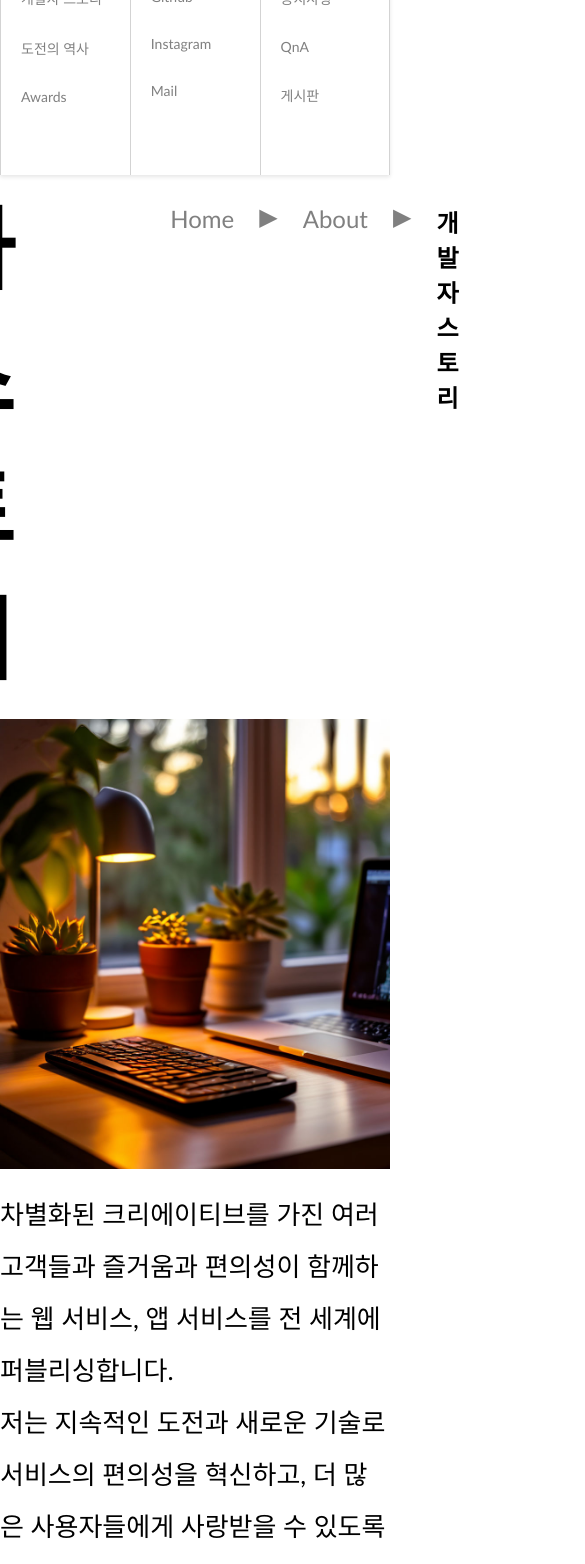
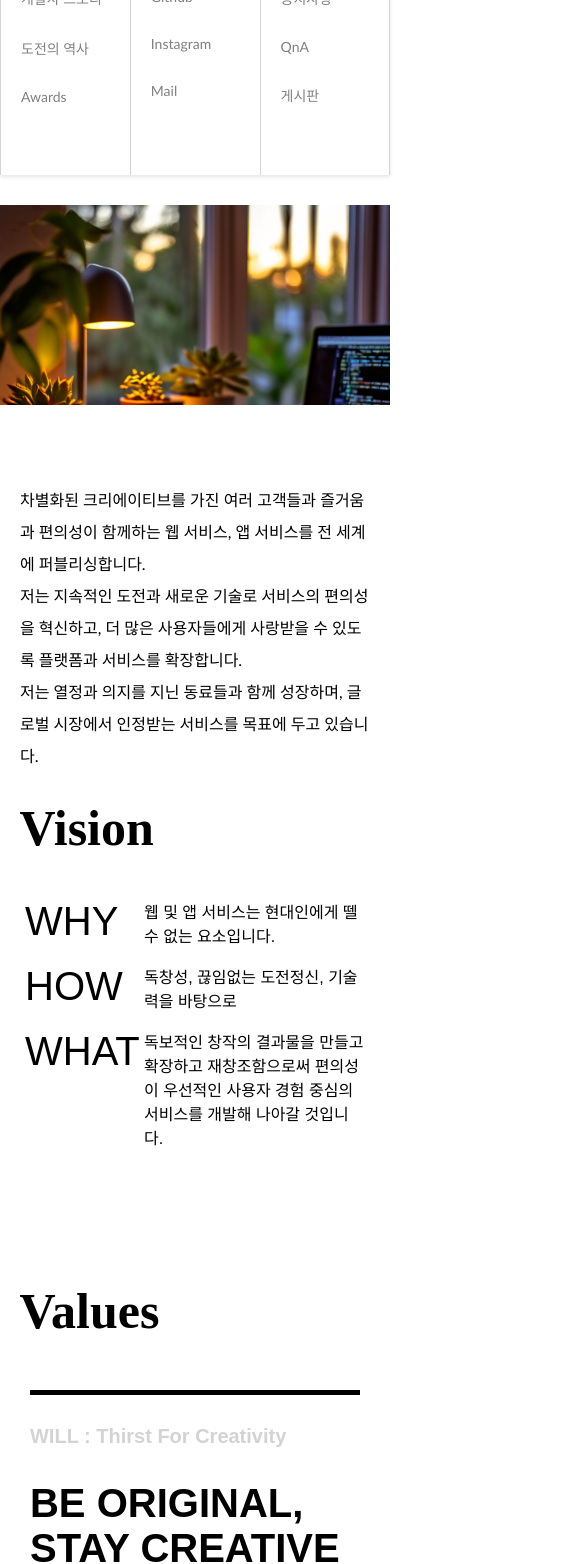
Before and after one commit to hshy1839/myweb, a React (Create React App) app: page /devstory in a window 390 px wide. Shown: the part 120-1684 px from the top of the page, 585 px wide, since content can reach past the window. Built offline with nearby package versions, Linux system fonts and the light colour scheme.

Commit message:
devstory 반응형 완성

```diff
--- a/src/css/DevStory.css
+++ b/src/css/DevStory.css
@@ -147,3 +147,154 @@
     font-size: 30px;
     margin-top: 10%;
 }
+
+@media only screen and (max-width: 768px) {
+    .devstory-container {
+        overflow-x: hidden;
+    }
+    .section1-headline-container {
+        display: flex;
+        margin-top: 40%;
+        flex-direction: column;
+        align-items: flex-start;
+        width: 100%;
+    }
+    .section1, .section2, .section3 {
+        position: relative;
+    }
+    .section1-headline {
+        text-align: left;
+        font-size: 50px;
+        width: 100%;
+        margin-left: 5%;
+    }
+    .section1-headline-link {
+        display: flex;
+        flex-direction: row;
+        font-size: 13px;
+        margin-left: 10%;
+        text-decoration: none;
+        font-family: 'Trebuchet MS', 'Lucida Sans Unicode', 'Lucida Grande', 'Lucida Sans', Arial, sans-serif;
+        color: gray;
+        margin-top: 5%;
+        /* color: black; */
+    }
+    .section1-headline-link-bar {
+        margin-left: 15px;
+        margin-right: 15px;
+        margin-top: -1%;
+    }
+    .section1-context-container {
+        margin-top: 15%;
+        display: flex;
+        flex-direction: column;
+        width: 100%;
+    }
+    .section1-image1 {
+        height: 200px;
+        background-image: url("../../public/images/codingimage.jpeg");
+        background-repeat: no-repeat;
+        background-size: cover;
+        background-attachment: fixed;
+    }
+    .section1-context {
+        margin-top: 15%;
+        padding: 20px;
+        line-height: 2;
+        font-size: 16px;
+        font-family: 'Trebuchet MS', 'Lucida Sans Unicode', 'Lucida Grande', 'Lucida Sans', Arial, sans-serif;
+        text-align: left;
+        align-self: center;
+        font-weight: 500;
+    }
+    .section2 {
+        width: 100%;
+        margin-top: 0%;
+        padding:0;
+        height: auto;
+    }
+    .section2-headline {
+        text-align: left;
+        align-self: flex-start;
+        margin-left: 5%;
+        margin-top: 2%;
+        padding: 0;
+        font-size: 50px;
+    }
+    .section2-context-container {
+        display: flex;
+        flex-direction: column;
+        align-items: flex-start;
+        width: 100%;
+        margin-left: 0%;
+        padding: 25px;
+        margin-top: 0;
+    }
+    .section2-context-container-container {
+        display: flex;
+        flex-direction: row;
+        margin-top: 5%;
+        text-align: left;
+        width: 100%;
+    }
+    .section2-context-title {
+        font-size:  40px;
+        margin-right: 30%;
+        width: 5%;
+
+    }
+    .section2-context-context {
+        font-size: 16px;
+    }
+    .section3 {
+        width: 100%;
+        margin-top: 30%;
+        padding: 0;
+        height: auto;
+        margin-bottom: 20%;
+    }
+    .section3-headline {
+        align-self: flex-start;
+        text-align: left;
+        margin-right: 0%;
+        margin-left: 5%;
+        margin-top: 0%;
+        padding: 0;
+        font-size: 50px;
+    }
+    .section3-context-container{
+        margin-top: 15%;
+        display: flex;
+        flex-direction: column;
+        margin-left: 0%;
+    }
+    .section3-context-box {
+        border-top: 5px solid black;
+        width: 100%;
+        height: auto;
+        margin-right: 5%;
+        text-align: left;
+    }
+    .section3-context-box-top{
+        color: lightgray;
+        font-weight: bold;
+        font-size: 20px;
+        margin-top: 30px;
+    }
+    .section3-context-box-title {
+        font-size: 40px;
+        margin-top: 10%;
+        font-weight: bold;
+    }
+    .section3-context-box-context {
+        font-size: 30px;
+        margin-top: 7%;
+        font-weight: bold;
+    }
+    .section3-context-hover-btn {
+        font-size: 30px;
+        margin-top: 10%;
+        margin-bottom: 10%;
+    }
+
+}
```
